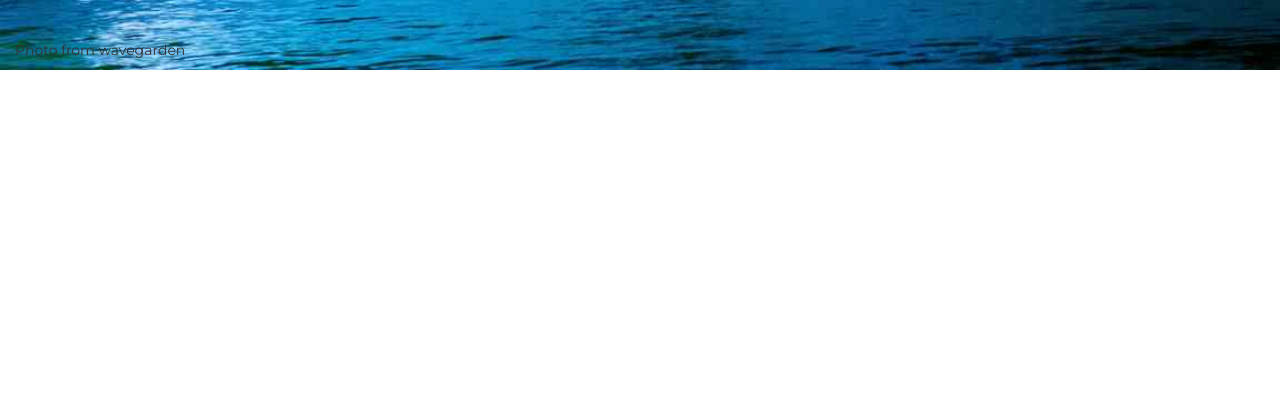
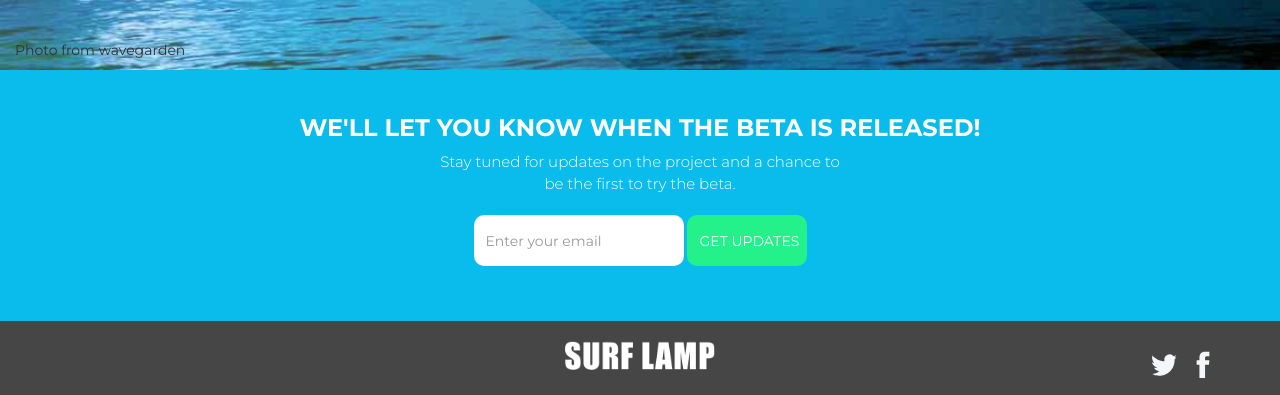
Before and after one commit to poksay/surflamp, a website: page public/video.html in a window 1280 px wide. Shown: the part 730-1125 px from the top of the page. Before the commit the page ends 800 px from the top, so only its background shows below. Drawn offline with nearby package versions, Linux system fonts and the light colour scheme.

Commit message:
layer stripes, email collection, google analytics

```diff
--- a/app.js
+++ b/app.js
@@ -5,6 +5,10 @@
   res.sendfile('public/index.html');
 });
 
+app.get('/video', function(req,res) {
+  res.sendfile('public/video.html');
+});
+
 app.use(express.static('public'));
 
 app.listen(process.env.PORT || 3000);
--- a/public/assets/css/style.css
+++ b/public/assets/css/style.css
@@ -484,7 +484,7 @@
 
 .blue-section-subtext {
     max-width: 200px;
-    max-width: 250px;
+    max-width: 400px;
     line-height: 22px;
     font-size: 15px;
     margin: auto;
@@ -568,9 +568,11 @@
 .strips {
     position: absolute;
     max-width: 1280px;
+    pointer-events: none;
 }
 
 .video{
   text-align: center;
   padding: 75px;
+  position: relative;
 }
--- a/public/video.html
+++ b/public/video.html
@@ -21,10 +21,9 @@
 <body>
 
   <div class="hero-background">
-      <!-- TODO send this to back
       <div>
           <img class="strips" src="assets/images/strips.png">
-      </div> -->
+      </div>
       <div class="container">
           <div class="header-container header">
               <a class="navbar-brand logo" href="index.html"> <img class="logo" src="assets/images/logo.png"/> </a>
@@ -46,7 +45,7 @@
 
           <div class="hero-cta">
             <div class="col-centered">
-              <a href="https://www.amazon.com/gp/product/B00UOS03QO/ref=as_li_tl?ie=UTF8&camp=1789&creative=9325&creativeASIN=B00UOS03QO&linkCode=as2&tag=surflamp-20&linkId=08c74b111a5b8877857ec8ebfee03c33">
+              <a href="https://www.amazon.com/gp/product/B00UOS03QO/ref=as_li_tl?ie=UTF8&camp=1789&creative=9325&creativeASIN=B00UOS03QO&linkCode=as2&tag=surflamp-20&linkId=08c74b111a5b8877857ec8ebfee03c33" target=“_new”>
                   <button class="hero-btn">TRY THE PROTOTYPE</button>
               </a>
             </div>
@@ -58,6 +57,61 @@
         </div>
       </div>
   </div><!--hero-background-->
+
+  <div class="blue-section">
+      <h3 class="blue-section-header bold">WE'LL LET YOU KNOW WHEN THE BETA IS RELEASED!</h3>
+      <h4 class="blue-section-subtext light">Stay tuned for updates on the project and a chance to be the first to try the beta.</h4>
+
+      <div class="email-form-div">
+          <form class="form-group email-form" action="https://surflamp.us16.list-manage.com/subscribe/post?u=31166d1d9ac71976884aff480&amp;id=ddc0ebfe5c" method="post" target="_blank">
+              <input type="email" value="" name="EMAIL" class="form-control email-input" id="newsletter-email-input"
+                     placeholder="Enter your email">
+              <input type="submit" value="GET UPDATES" name="subscribe" class="btn submit-btn" class="button">
+              <div id="newsletter-spinner">
+                  <i class="fa fa-cog fa-spin" style="font-size:24px"></i>
+              </div>
+          </form>
+      </div>
+      <!--email-form-div-->
+
+      <div id="newsletter-loading-div"></div>
+      <!--email-form-->
+  </div>
+  <!--blue-section-->
+
+  <!-- Footer
+    ================================================== -->
+
+  <div class="footer">
+
+      <div class="container">
+          <div class="row">
+
+              <div class="col-sm-2"></div>
+
+              <div class="col-sm-8 webscope">
+                  <a href="https://webscopeapp.com"> <img style= "max-width: 150px" src="assets/images/logo.png"/> </a>
+              </div>
+              <!--webscope-->
+
+              <div class="col-sm-2">
+                  <div class="social-links">
+                      <a href="#"> <img class="social-link"
+                                                                      src="assets/images/twitter.svg"/> </a>
+                      <a href="#"> <img
+                              src="assets/images/facebook.svg"/> </a>
+                  </div>
+                  <!--social-links-->
+              </div>
+              <!--social-links-parent-->
+
+          </div>
+          <!--row-->
+
+      </div>
+      <!--container-->
+  </div>
+  <!--footer-->
 
   <script>
     (function(i,s,o,g,r,a,m){i['GoogleAnalyticsObject']=r;i[r]=i[r]||function(){
```
Also changed, not shown: public/index.html (+10 -11 lines).
